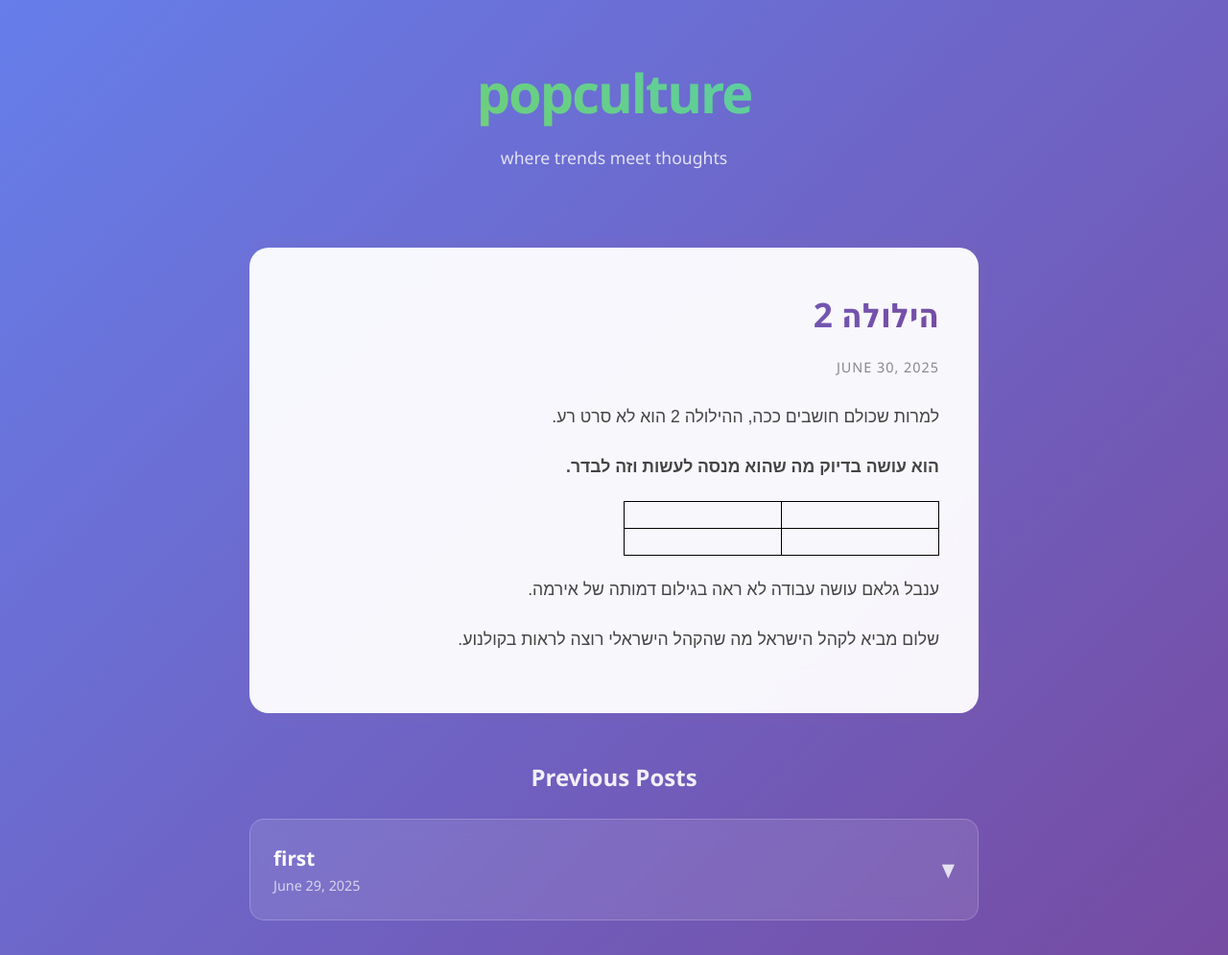
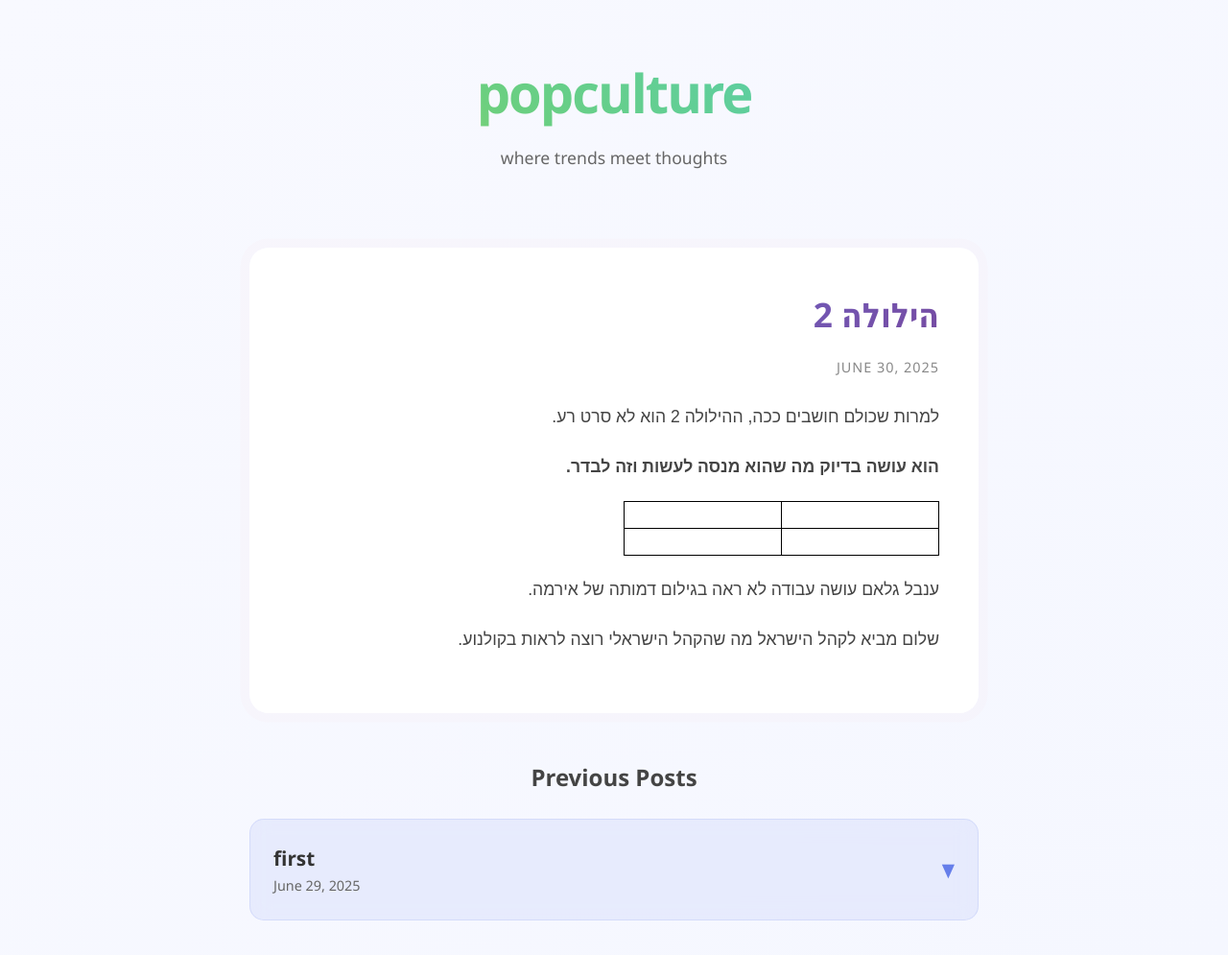
Before and after one commit to Dorfisher/Dorfisher, a plain HTML site: page index.html in a window 1280 px wide. Shown: the whole page at 96% size. Drawn offline with Linux system fonts and the light colour scheme.

Commit message:
Update index.html

```diff
--- a/index.html
+++ b/index.html
@@ -13,7 +13,7 @@
 
         body {
             font-family: 'Segoe UI', Tahoma, Geneva, Verdana, sans-serif;
-            background: linear-gradient(135deg, #667eea 0%, #764ba2 100%);
+            background: linear-gradient(135deg, #f8f9ff 0%, #f5f7ff 100%);
             min-height: 100vh;
             color: #333;
             line-height: 1.6;
@@ -52,7 +52,7 @@
 
         .tagline {
             font-size: 1.1rem;
-            color: rgba(255, 255, 255, 0.8);
+            color: #666;
             margin-top: 0.5rem;
             font-weight: 300;
         }
@@ -109,23 +109,23 @@
         .section-title {
             font-size: 1.5rem;
             font-weight: 700;
-            color: rgba(255, 255, 255, 0.9);
+            color: #444;
             margin-bottom: 1.5rem;
             text-align: center;
         }
 
         .collapsed-post {
-            background: rgba(255, 255, 255, 0.1);
+            background: rgba(102, 126, 234, 0.1);
             backdrop-filter: blur(10px);
             border-radius: 15px;
             margin-bottom: 1rem;
-            border: 1px solid rgba(255, 255, 255, 0.2);
+            border: 1px solid rgba(102, 126, 234, 0.15);
             overflow: hidden;
             transition: all 0.3s ease;
         }
 
         .collapsed-post:hover {
-            background: rgba(255, 255, 255, 0.15);
+            background: rgba(102, 126, 234, 0.15);
             transform: translateX(5px);
         }
 
@@ -140,18 +140,18 @@
         .collapsed-title {
             font-size: 1.3rem;
             font-weight: 600;
-            color: white;
+            color: #333;
             margin: 0;
         }
 
         .collapsed-date {
-            color: rgba(255, 255, 255, 0.7);
+            color: #666;
             font-size: 0.9rem;
             font-weight: 400;
         }
 
         .expand-icon {
-            color: rgba(255, 255, 255, 0.8);
+            color: #667eea;
             font-size: 1.2rem;
             transition: transform 0.3s ease;
         }
```
